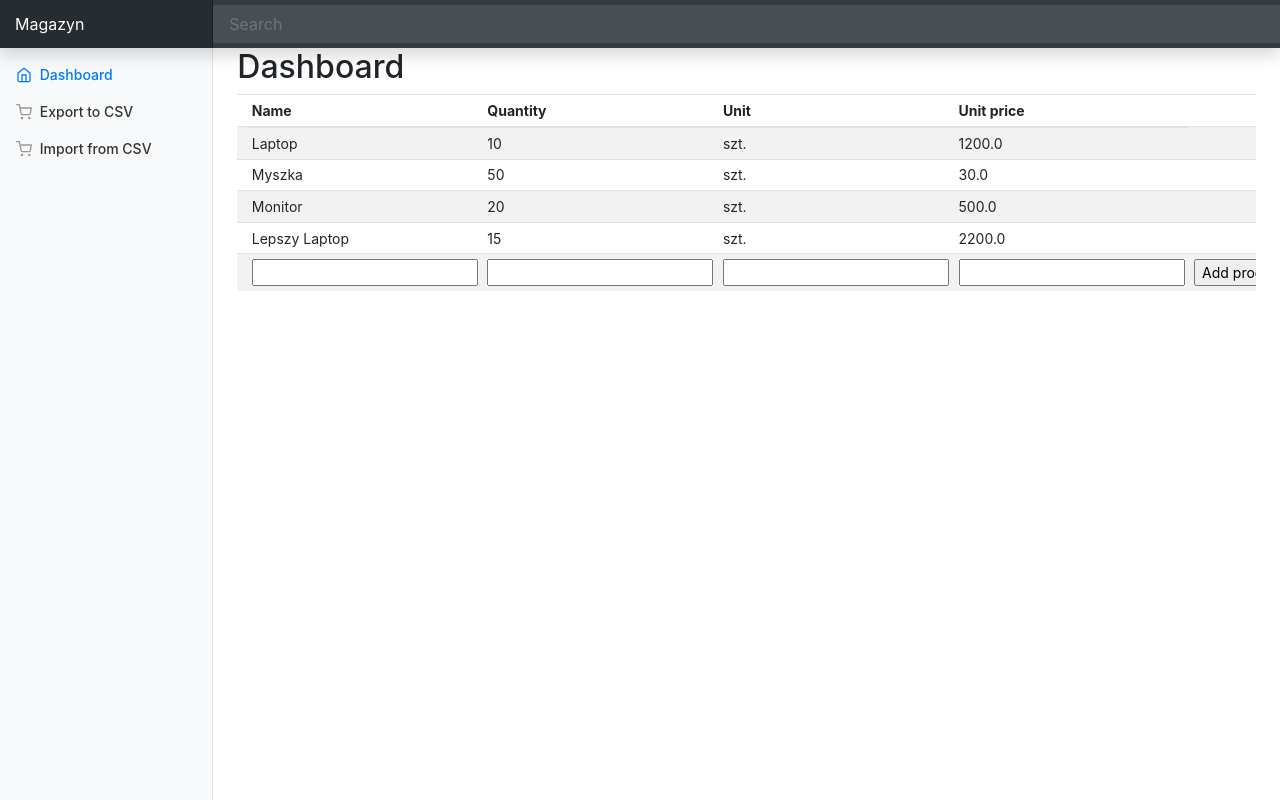
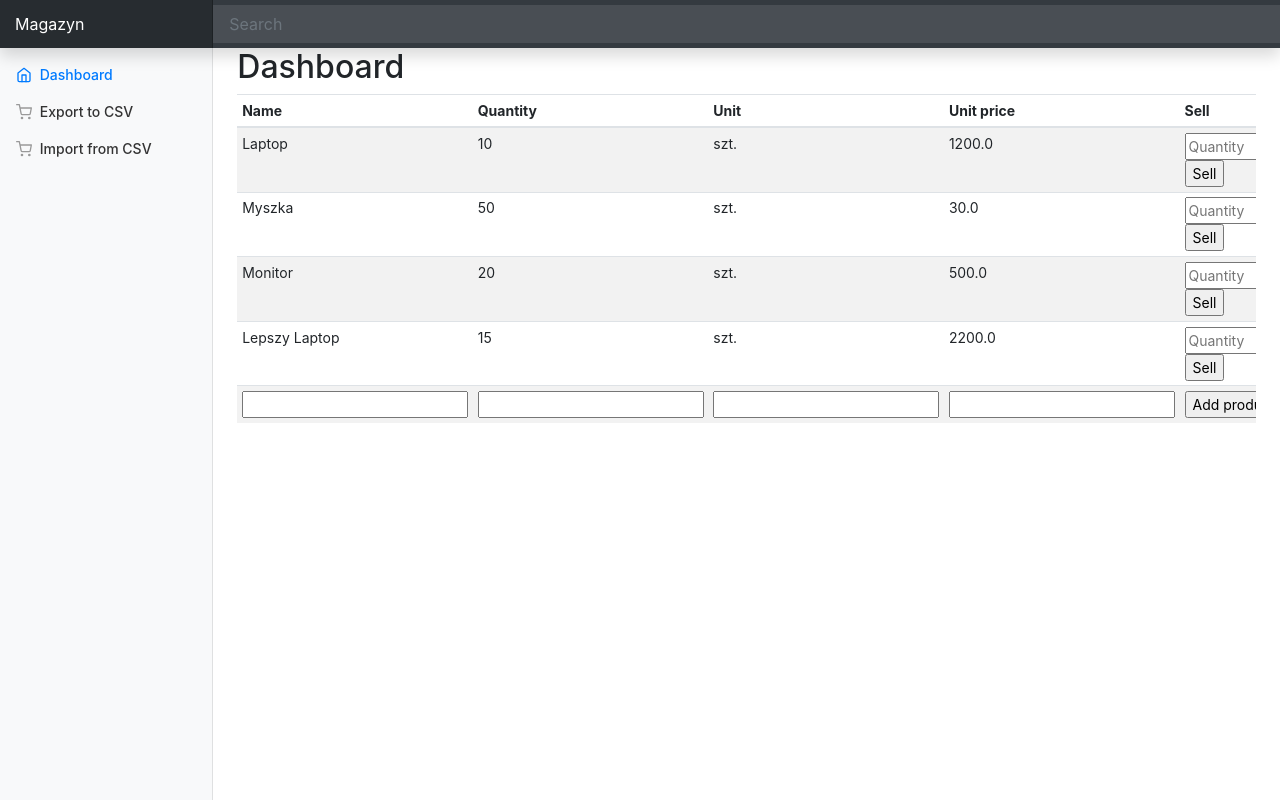
Before and after one commit to Lewyyy00/Warehouse-Project, a Flask app: page / in a window 1280 px wide. Run offline with Flask 3, Linux system fonts and the light colour scheme; some libraries are stand-ins or nearby versions.

Commit message:
added new sell button

```diff
--- a/app.py
+++ b/app.py
@@ -6,14 +6,25 @@ import csv
 app = Flask(__name__)
 app.config['SECRET_KEY'] = 'sekretnykod'
 
-@app.route('/', methods = ["GET", "POST"])
+@app.route('/', methods=["GET", "POST"])
 def index():
     list_of_products = items
     form = AddNewProductForm()
+
     if request.method == "POST":
-        new_product = Product(form.name.data,form.quantity.data,form.unit.data,form.unit_price.data)
-        items[f'product_{len(items)+1}'] = new_product
-    return render_template('products_list.html', list_of_products = list_of_products, form=form)
+        if "sell_quantity" in request.form and "product_id" in request.form:
+            product_id = request.form["product_id"]
+            sell_quantity = int(request.form["sell_quantity"])
+
+            if product_id in items and items[product_id].quantity >= sell_quantity:
+                items[product_id].quantity -= sell_quantity
+        else:
+
+            new_product = Product(form.name.data, form.quantity.data, form.unit.data, form.unit_price.data)
+            items[f'product_{len(items) + 1}'] = new_product
+
+    return render_template('products_list.html', list_of_products=list_of_products, form=form)
+
 
 @app.route("/export_to_csv")
 def export_to_csv():
@@ -43,3 +54,6 @@ def import_from_csv():
 @app.route('/sell/<product_name>', methods=["GET", "POST"])
 def sell_product():
     pass
+
+if __name__ == '__main__':
+    app.run(debug=True)
--- a/magazyn.csv
+++ b/magazyn.csv
@@ -3,6 +3,3 @@ Laptop,10,szt.,1200.0
 Myszka,50,szt.,30.0
 Monitor,20,szt.,500.0
 Lepszy Laptop,15,szt.,2200.0
-Lepsza Myszka,10,szt.,1200.0
-Lepsza Monitor,10,szt.,1500.0
-Słuchawki,18,szt.,2000.0
--- a/templates/products_list.html
+++ b/templates/products_list.html
@@ -5,36 +5,40 @@
     <table class="table table-striped table-sm">
         <thead>
             <tr>
-                <td></td>
                 <th>Name</th>
                 <th>Quantity</th>
                 <th>Unit</th>
                 <th>Unit price</th>
-                <td></td>
-                <th></th>
+                <th>Sell</th>
             </tr>
         </thead>
         <tbody>
             {% for key, product in list_of_products.items() %}
                 <tr>
-                    <td></td>
                     <td>{{ product.name }}</td>
                     <td>{{ product.quantity }}</td>
                     <td>{{ product.unit }}</td>
                     <td>{{ product.unit_price }}</td>
-                    <td></td>
+                    <td>
+                        <!-- Sell button -->
+                        <form method="post" action="/">
+                            <input type="hidden" name="product_id" value="{{ key }}">
+                            <input type="number" name="sell_quantity" min="1" max="{{ product.quantity }}" placeholder="Quantity" required>
+                            <input type="submit" value="Sell">
+                        </form>
+                    </td>
                 </tr>
             {% endfor %}
-                <tr>
-                    <form method="post" action="/">
-                        <td></td>
-                        <td>{{form.name}}</td>
-                        <td>{{form.quantity}}</td>
-                        <td>{{form.unit}}</td>
-                        <td>{{form.unit_price}}</td>
-                        <td><input type="submit" value="Add product"></td>
-                    </form>
-                </tr>
+            <!-- Add new product button -->
+            <tr>
+                <form method="post" action="/">
+                    <td>{{ form.name }}</td>
+                    <td>{{ form.quantity }}</td>
+                    <td>{{ form.unit }}</td>
+                    <td>{{ form.unit_price }}</td>
+                    <td><input type="submit" value="Add product"></td>
+                </form>
+            </tr>
         </tbody>
     </table>
 </div>
```
